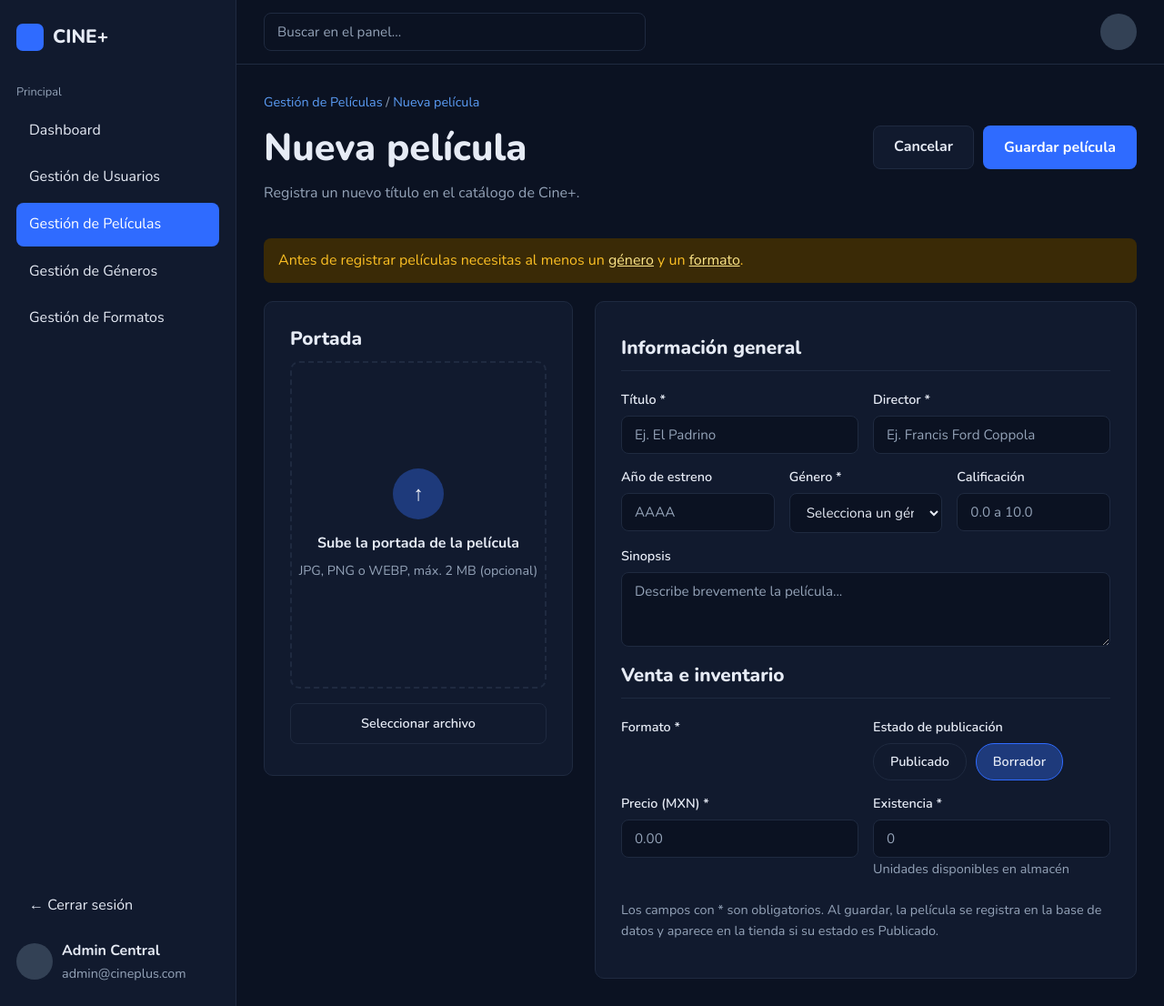
After one commit to TheChect/CinePlus, a PHP site: page /cineplus/admin/pelicula_form.php in a window 1280 px wide. The commit adds this page. Shown: the whole page at 91% size. Run offline with PHP 8.4, Linux system fonts and the light colour scheme; data that the repository does not hold is empty.

Commit message:
CRUD de Películas: crear con subida de portada

```diff
--- /dev/null
+++ b/admin/pelicula_form.php
@@ -0,0 +1,322 @@
+<?php
+/*
+ * Cine+ · Nueva película (CRUD de películas, parte 2: crear)
+ * - Las listas de Género y Formato salen de sus tablas.
+ * - El formulario se envía por POST con enctype="multipart/form-data" para poder subir la portada.
+ * - Se valida todo en PHP y se guarda con un INSERT preparado.
+ * - La portada (opcional) se guarda en img/portadas/ con un nombre que inventa el servidor.
+ */
+require __DIR__ . '/../config/conexion.php';
+$con = conectar();
+
+const MAX_PORTADA = 2 * 1024 * 1024;   // 2 MB
+// Tipos de imagen permitidos y la extensión que se usará al guardar
+const TIPOS_PORTADA = [
+    'image/jpeg' => 'jpg',
+    'image/png'  => 'png',
+    'image/webp' => 'webp',
+];
+
+$listaGeneros  = $con->query('SELECT id_genero, nombre FROM Genero ORDER BY nombre')->fetch_all(MYSQLI_ASSOC);
+$listaFormatos = $con->query('SELECT id_formato, nombre FROM Formato ORDER BY nombre')->fetch_all(MYSQLI_ASSOC);
+
+// Valores del formulario (vacíos al entrar; con lo escrito si hubo errores)
+$datos = [
+    'titulo' => '', 'director' => '', 'anio' => '', 'id_genero' => '', 'calificacion' => '',
+    'sinopsis' => '', 'id_formato' => '', 'estado' => 'Borrador', 'precio' => '', 'existencia' => '',
+];
+$errores = [];
+
+// Revisa si un ID existe en una tabla (para el género y el formato elegidos)
+function existeId(mysqli $con, string $tabla, string $columna, int $id): bool
+{
+    $consulta = $con->prepare("SELECT COUNT(*) FROM $tabla WHERE $columna = ?");
+    $consulta->bind_param('i', $id);
+    $consulta->execute();
+    $consulta->bind_result($cuantos);
+    $consulta->fetch();
+    $consulta->close();
+    return $cuantos > 0;
+}
+
+if ($_SERVER['REQUEST_METHOD'] === 'POST') {
+    // ---------- 1. Leer lo que se escribió ----------
+    foreach ($datos as $campo => $valor) {
+        $datos[$campo] = trim($_POST[$campo] ?? $valor);
+    }
+
+    // ---------- 2. Validar ----------
+    if ($datos['titulo'] === '') {
+        $errores[] = 'El título es obligatorio.';
+    } elseif (mb_strlen($datos['titulo']) > 150) {
+        $errores[] = 'El título no puede tener más de 150 caracteres.';
+    }
+    if ($datos['director'] === '') {
+        $errores[] = 'El director es obligatorio.';
+    } elseif (mb_strlen($datos['director']) > 100) {
+        $errores[] = 'El director no puede tener más de 100 caracteres.';
+    }
+    // El año es opcional; si se escribe debe estar entre 1888 (primera película) y el año que viene
+    $anioMaximo = (int) date('Y') + 1;
+    if ($datos['anio'] !== '' && (!ctype_digit($datos['anio']) || $datos['anio'] < 1888 || $datos['anio'] > $anioMaximo)) {
+        $errores[] = "El año debe estar entre 1888 y $anioMaximo.";
+    }
+    if (!existeId($con, 'Genero', 'id_genero', (int) $datos['id_genero'])) {
+        $errores[] = 'Selecciona un género válido.';
+    }
+    if ($datos['calificacion'] !== '' && (!is_numeric($datos['calificacion']) || $datos['calificacion'] < 0 || $datos['calificacion'] > 10)) {
+        $errores[] = 'La calificación debe ser un número de 0 a 10.';
+    }
+    if (!existeId($con, 'Formato', 'id_formato', (int) $datos['id_formato'])) {
+        $errores[] = 'Selecciona un formato válido.';
+    }
+    if (!in_array($datos['estado'], ['Publicado', 'Borrador'], true)) {
+        $errores[] = 'El estado no es válido.';
+    }
+    if ($datos['precio'] === '' || !is_numeric($datos['precio']) || $datos['precio'] < 0) {
+        $errores[] = 'El precio es obligatorio y no puede ser negativo.';
+    }
+    if ($datos['existencia'] === '' || !ctype_digit($datos['existencia'])) {
+        $errores[] = 'La existencia es obligatoria y debe ser un número entero (0 o más).';
+    }
+
+    // ---------- 3. Revisar la portada (si se subió una) ----------
+    $portada = $_FILES['portada'] ?? null;
+    $extension = null;
+    if ($portada !== null && $portada['error'] !== UPLOAD_ERR_NO_FILE) {
+        if ($portada['error'] === UPLOAD_ERR_INI_SIZE || $portada['error'] === UPLOAD_ERR_FORM_SIZE
+            || ($portada['error'] === UPLOAD_ERR_OK && $portada['size'] > MAX_PORTADA)) {
+            $errores[] = 'La portada no puede pesar más de 2 MB.';
+        } elseif ($portada['error'] !== UPLOAD_ERR_OK) {
+            $errores[] = 'No se pudo subir la portada. Intenta de nuevo.';
+        } else {
+            // Se revisa el contenido real del archivo, no la extensión del nombre
+            $info = getimagesize($portada['tmp_name']);
+            $tipo = $info === false ? '' : $info['mime'];
+            if (!isset(TIPOS_PORTADA[$tipo])) {
+                $errores[] = 'La portada debe ser una imagen JPG, PNG o WEBP.';
+            } else {
+                $extension = TIPOS_PORTADA[$tipo];
+            }
+        }
+    }
+
+    // ---------- 4. Guardar ----------
+    if (count($errores) === 0) {
+        $rutaImagen = null;
+        if ($extension !== null) {
+            // Nombre inventado por el servidor: así nadie puede elegir el nombre del archivo
+            $nombreArchivo = 'portada_' . bin2hex(random_bytes(8)) . '.' . $extension;
+            $rutaImagen = 'img/portadas/' . $nombreArchivo;
+            if (!move_uploaded_file($portada['tmp_name'], __DIR__ . '/../' . $rutaImagen)) {
+                $errores[] = 'No se pudo guardar la portada en el servidor.';
+                $rutaImagen = null;
+            }
+        }
+    }
+
+    if (count($errores) === 0) {
+        // Los campos opcionales vacíos se guardan como NULL
+        $anio = $datos['anio'] === '' ? null : (int) $datos['anio'];
+        $calificacion = $datos['calificacion'] === '' ? null : (float) $datos['calificacion'];
+        $sinopsis = $datos['sinopsis'] === '' ? null : $datos['sinopsis'];
+        $idGenero = (int) $datos['id_genero'];
+        $idFormato = (int) $datos['id_formato'];
+        $precio = (float) $datos['precio'];
+        $existencia = (int) $datos['existencia'];
+
+        $insertar = $con->prepare('INSERT INTO Pelicula
+            (id_genero, id_formato, titulo, director, anio, sinopsis, calificacion, precio, existencia, imagen, estado)
+            VALUES (?, ?, ?, ?, ?, ?, ?, ?, ?, ?, ?)');
+        $insertar->bind_param('iississdiss', $idGenero, $idFormato, $datos['titulo'], $datos['director'],
+            $anio, $sinopsis, $calificacion, $precio, $existencia, $rutaImagen, $datos['estado']);
+        $insertar->execute();
+        $insertar->close();
+
+        header('Location: peliculas.php?creado=1');
+        exit;
+    }
+}
+
+// Para marcar la opción elegida en las listas y en las píldoras
+function marcado(string $valorActual, $valorOpcion, string $palabra): string
+{
+    return $valorActual === (string) $valorOpcion ? $palabra : '';
+}
+?>
+<!DOCTYPE html>
+<html lang="es">
+<head>
+  <meta charset="UTF-8">
+  <meta name="viewport" content="width=device-width, initial-scale=1.0">
+  <title>Nueva película · Cine+</title>
+  <link rel="stylesheet" href="../css/estilos.css">
+  <link rel="stylesheet" href="../css/admin.css">
+</head>
+<body>
+
+<div class="admin">
+
+  <!-- Barra lateral con el menú de administración -->
+  <aside class="lateral">
+    <a class="logo" href="panel.html"><span class="logo-cuadro"></span> CINE+</a>
+
+    <p class="lateral-titulo">Principal</p>
+    <nav class="lateral-menu">
+      <a href="panel.html">Dashboard</a>
+      <a href="usuarios.html">Gestión de Usuarios</a>
+      <a class="activo" href="peliculas.php">Gestión de Películas</a>
+      <a href="generos.php">Gestión de Géneros</a>
+      <a href="formatos.php">Gestión de Formatos</a>
+    </nav>
+
+    <!-- Parte de abajo: cerrar sesión y datos del administrador -->
+    <div class="lateral-abajo">
+      <a href="acceso.html">&larr; Cerrar sesión</a>
+      <div class="admin-usuario">
+        <div class="avatar avatar-chico"></div>
+        <div>
+          <strong>Admin Central</strong>
+          <span class="texto-suave chico">admin@cineplus.com</span>
+        </div>
+      </div>
+    </div>
+  </aside>
+
+  <!-- Lado derecho: barra superior y contenido -->
+  <div class="admin-derecha">
+    <header class="admin-barra">
+      <input class="campo buscador" type="search" placeholder="Buscar en el panel...">
+      <div class="avatar avatar-chico"></div>
+    </header>
+
+    <main class="admin-contenido">
+      <p class="ruta chico"><a href="peliculas.php">Gestión de Películas</a> / <span>Nueva película</span></p>
+      <div class="admin-titulo">
+        <div>
+          <h1>Nueva película</h1>
+          <p class="texto-suave">Registra un nuevo título en el catálogo de Cine+.</p>
+        </div>
+        <div class="modal-botones sin-margen">
+          <a class="btn btn-secundario" href="peliculas.php">Cancelar</a>
+          <!-- form="form-pelicula" hace que este botón envíe el formulario aunque esté fuera de él -->
+          <button class="btn btn-primario" type="submit" form="form-pelicula">Guardar película</button>
+        </div>
+      </div>
+
+      <?php if (count($listaGeneros) === 0 || count($listaFormatos) === 0): ?>
+        <!-- Sin géneros o formatos no se puede registrar una película -->
+        <p class="alerta-amarilla">
+          Antes de registrar películas necesitas al menos un
+          <?php if (count($listaGeneros) === 0): ?><a href="generos.php#nuevo">género</a><?php endif; ?>
+          <?php if (count($listaGeneros) === 0 && count($listaFormatos) === 0): ?> y un <?php endif; ?>
+          <?php if (count($listaFormatos) === 0): ?><a href="formatos.php#nuevo">formato</a><?php endif; ?>.
+        </p>
+      <?php endif; ?>
+
+      <!-- Lista de errores de validación -->
+      <?php if (count($errores) > 0): ?>
+        <div class="alerta-error lista-errores">
+          <strong>Revisa lo siguiente:</strong>
+          <ul>
+            <?php foreach ($errores as $error): ?>
+              <li><?= e($error) ?></li>
+            <?php endforeach; ?>
+          </ul>
+        </div>
+      <?php endif; ?>
+
+      <!-- enctype multipart/form-data es necesario para enviar archivos -->
+      <form class="formulario-admin" id="form-pelicula" method="post" action="pelicula_form.php" enctype="multipart/form-data">
+
+        <div class="tarjeta">
+          <h3>Portada</h3>
+          <div class="subir-imagen">
+            <div class="circulo-subir">&uarr;</div>
+            <strong>Sube la portada de la película</strong>
+            <span class="texto-suave chico">JPG, PNG o WEBP, máx. 2 MB (opcional)</span>
+          </div>
+          <!-- El input de archivo va dentro de un label con forma de botón -->
+          <label class="btn btn-secundario btn-bloque">Seleccionar archivo
+            <input type="file" name="portada" accept="image/jpeg,image/png,image/webp" class="archivo-oculto">
+          </label>
+          <?php if (count($errores) > 0): ?>
+            <p class="texto-suave chico">Si elegiste una portada, vuelve a seleccionarla.</p>
+          <?php endif; ?>
+        </div>
+
+        <div class="tarjeta campos-admin">
+          <h3 class="subtitulo-form">Información general</h3>
+          <div class="dos-campos">
+            <div>
+              <label for="titulo">Título *</label>
+              <input class="campo" id="titulo" name="titulo" maxlength="150" required placeholder="Ej. El Padrino" value="<?= e($datos['titulo']) ?>">
+            </div>
+            <div>
+              <label for="director">Director *</label>
+              <input class="campo" id="director" name="director" maxlength="100" required placeholder="Ej. Francis Ford Coppola" value="<?= e($datos['director']) ?>">
+            </div>
+          </div>
+          <div class="tres-campos">
+            <div>
+              <label for="anio">Año de estreno</label>
+              <input class="campo" id="anio" name="anio" type="number" min="1888" max="<?= (int) date('Y') + 1 ?>" placeholder="AAAA" value="<?= e($datos['anio']) ?>">
+            </div>
+            <div>
+              <label for="genero">Género *</label>
+              <select class="campo" id="genero" name="id_genero" required>
+                <option value="">Selecciona un género</option>
+                <?php foreach ($listaGeneros as $g): ?>
+                  <option value="<?= $g['id_genero'] ?>" <?= marcado($datos['id_genero'], $g['id_genero'], 'selected') ?>><?= e($g['nombre']) ?></option>
+                <?php endforeach; ?>
+              </select>
+            </div>
+            <div>
+              <label for="calificacion">Calificación</label>
+              <input class="campo" id="calificacion" name="calificacion" type="number" step="0.1" min="0" max="10" placeholder="0.0 a 10.0" value="<?= e($datos['calificacion']) ?>">
+            </div>
+          </div>
+          <label for="sinopsis">Sinopsis</label>
+          <textarea class="campo" id="sinopsis" name="sinopsis" rows="3" placeholder="Describe brevemente la película..."><?= e($datos['sinopsis']) ?></textarea>
+
+          <h3 class="subtitulo-form">Venta e inventario</h3>
+          <div class="dos-campos">
+            <div>
+              <label>Formato *</label>
+              <!-- Una píldora por cada formato de la tabla Formato -->
+              <div class="pildoras">
+                <?php foreach ($listaFormatos as $f): ?>
+                  <label class="pildora"><input type="radio" name="id_formato" value="<?= $f['id_formato'] ?>" required <?= marcado($datos['id_formato'], $f['id_formato'], 'checked') ?>> <?= e($f['nombre']) ?></label>
+                <?php endforeach; ?>
+              </div>
+            </div>
+            <div>
+              <label>Estado de publicación</label>
+              <div class="pildoras">
+                <label class="pildora"><input type="radio" name="estado" value="Publicado" <?= marcado($datos['estado'], 'Publicado', 'checked') ?>> Publicado</label>
+                <label class="pildora"><input type="radio" name="estado" value="Borrador" <?= marcado($datos['estado'], 'Borrador', 'checked') ?>> Borrador</label>
+              </div>
+            </div>
+          </div>
+          <div class="dos-campos">
+            <div>
+              <label for="precio">Precio (MXN) *</label>
+              <input class="campo" id="precio" name="precio" type="number" step="0.01" min="0" required placeholder="0.00" value="<?= e($datos['precio']) ?>">
+            </div>
+            <div>
+              <label for="existencia">Existencia *</label>
+              <input class="campo" id="existencia" name="existencia" type="number" min="0" step="1" required placeholder="0" value="<?= e($datos['existencia']) ?>">
+              <span class="texto-suave chico">Unidades disponibles en almacén</span>
+            </div>
+          </div>
+          <p class="texto-suave chico nota-form">Los campos con * son obligatorios. Al guardar, la película se registra en la base de datos y aparece en la tienda si su estado es Publicado.</p>
+        </div>
+
+      </form>
+    </main>
+  </div>
+
+</div>
+
+</body>
+</html>
--- a/css/admin.css
+++ b/css/admin.css
@@ -732,3 +732,29 @@ textarea.campo {
 img.mini-poster {
   object-fit: cover;
 }
+
+/* =========================================================
+   Formulario de películas
+   ========================================================= */
+/* El input de archivo se oculta: el label con forma de botón lo abre */
+.archivo-oculto {
+  display: none;
+}
+
+/* Lista de errores arriba del formulario */
+.lista-errores {
+  margin: 0 0 20px;
+}
+
+.lista-errores ul {
+  margin: 6px 0 0 18px;
+}
+
+.admin-contenido > .alerta-amarilla {
+  margin-bottom: 20px;
+}
+
+.alerta-amarilla a {
+  color: #fde68a;
+  text-decoration: underline;
+}
```
Also changed, not shown: admin/pelicula_form.html (deleted, +0 -130 lines), admin/peliculas.php (+10 -3 lines), 2 other files.
